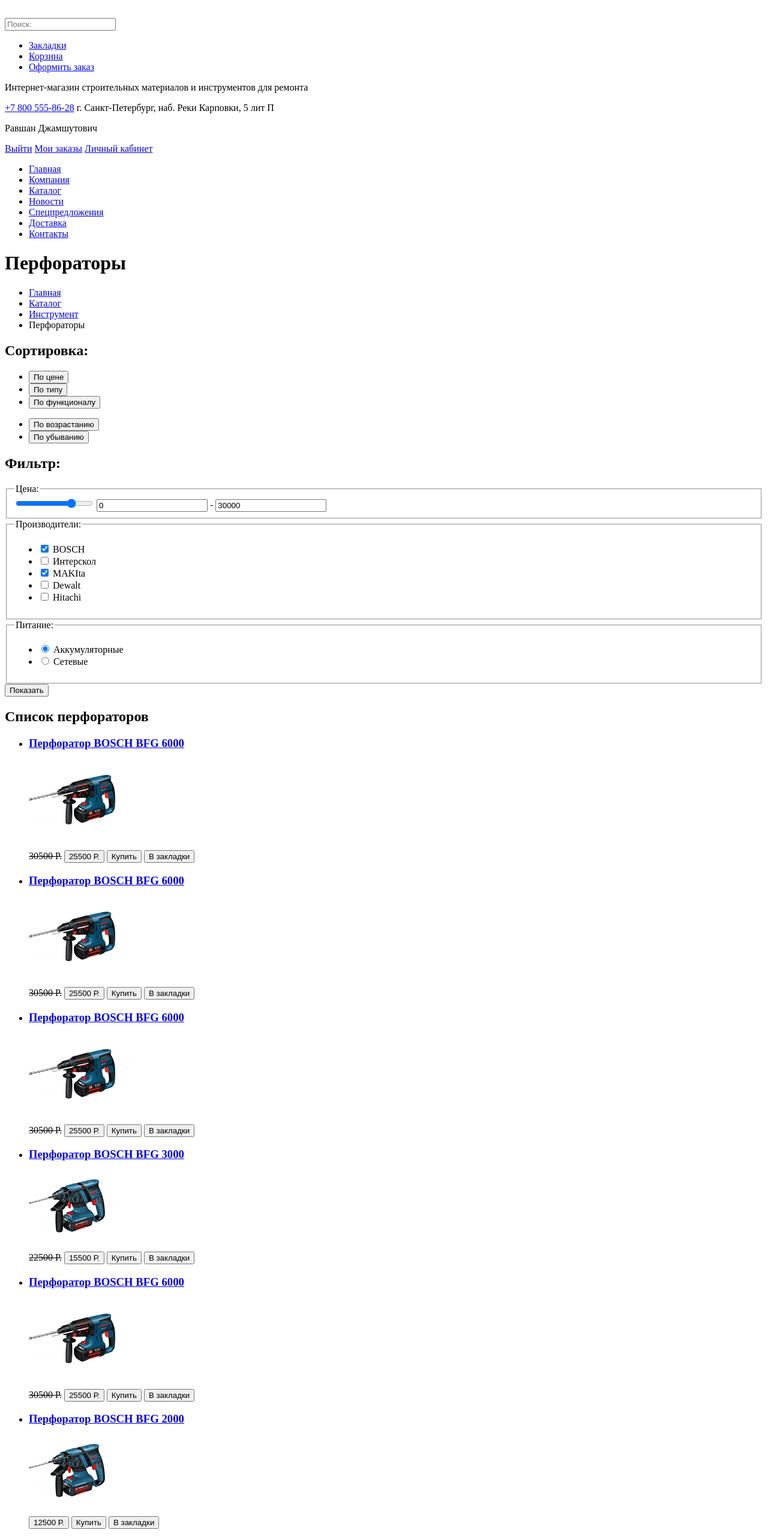
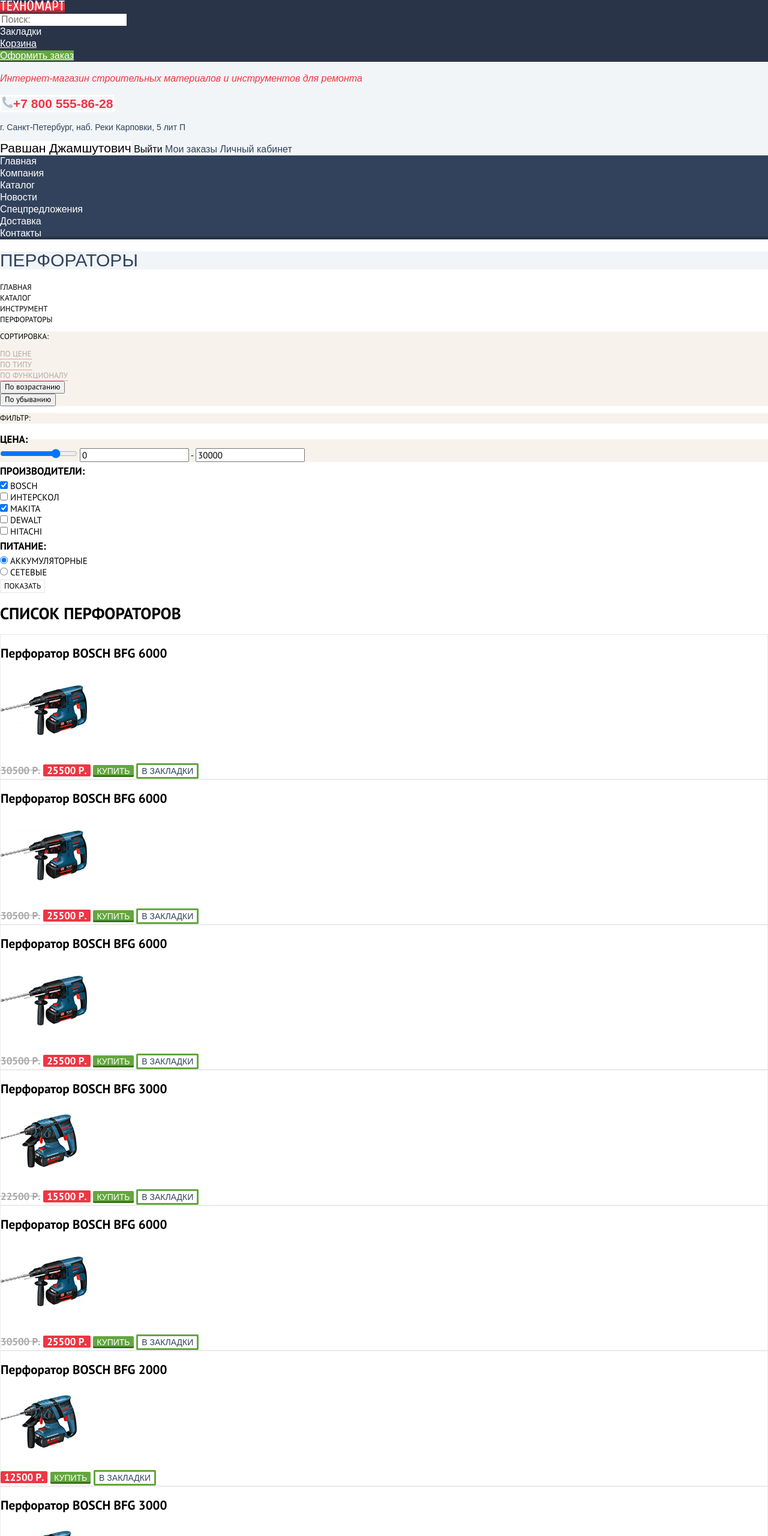
Before and after one commit to Seenkansen/1812575-technomart-31, a plain HTML site: page catalog.html in a window 1280 px wide. Shown: the top 2560 px of the page at 60% size. Drawn offline with Linux system fonts and the light colour scheme; a web font is replaced by a local one.

Commit message:
Стилизация внутренней страницы

```diff
--- a/catalog.html
+++ b/catalog.html
@@ -8,90 +8,101 @@
   <link rel="icon" href="img/favicon/icon.svg" type="image/svg+xml">
   <link rel="apple-touch-icon" href="img/favicon/180.png">
   <link rel="manifest" href="manifest.webmanifest">
+  <link href="https://fonts.googleapis.com/css2?family=Cuprum:ital,wght@0,400;0,700;1,400;1,700&family=PT+Sans:wght@400;700&display=swap" rel="stylesheet">
+  <link href="css/normalize.css" rel="stylesheet">
+  <link href="css/style.css" rel="stylesheet">
 </head>
 
-<body>
-  <header>
-    <nav>
-      <a>
+<body class="page-body inner-page">
+  <header class="main-header">
+    <nav class="main-navigation">
+      <div class="main-navigation-wrapper">
+        <a class="link main-header-logo">
           <img src="img/logo.svg" width="108" height="18" alt="Логотип интернет-магазина Техномарт">
         </a>
-      <form action="#" method="get">
+        <form class="site-search" action="#" method="get">
           <input type="search" placeholder="Поиск:">
         </form>
-      <ul class="user-menu">
+        <ul class="clear-list user-menu">
+          <li class="bookmarks">
+            <a class="link" href="#">
+              <span>Закладки</span>
+            </a>
+          </li>
+          <li class="basket">
+            <a href="#">
+              <span>Корзина</span>
+            </a>
+          </li>
+          <li class="place-an-order">
+            <a href="#">
+              <span>Оформить заказ</span>
+            </a>
+          </li>
+        </ul>
+      </div>
+      <p class="store-description">Интернет-магазин строительных материалов и инструментов для ремонта</p>
+      <div>
+        <a class="link contacts-phone" href="tel:+78005558628">+7 800 555-86-28</a>
+        <p class="header-address">г. Санкт-Петербург, наб. Реки Карповки, 5 лит П</p>
+      </div>
+      <a class="link login-link link-name" href="blank.html">Равшан Джамшутович</a>
+      <a class="link" href="blank.html">Выйти</a>
+      <a class="link personal-account-menu" href="blank.html">Мои заказы</a>
+      <a class="link personal-account-menu" href="blank.html">Личный кабинет</a>
+      <ul class="clear-list site-navigation">
         <li>
-          <a href="#">Закладки</a>
+          <a class="link" href="index.html">Главная</a>
         </li>
         <li>
-          <a href="#">Корзина</a>
+          <a class="link" href="blank.html">Компания</a>
         </li>
         <li>
-          <a href="#">Оформить заказ</a>
-        </li>
-      </ul>
-      <p>Интернет-магазин строительных материалов и инструментов для ремонта</p>
-      <p>
-        <a href="tel:+78005558628">+7 800 555-86-28</a>
-        г. Санкт-Петербург, наб. Реки Карповки, 5 лит П
-      </p>
-      <p>Равшан Джамшутович</p>
-      <a href="blank.html">Выйти</a>
-      <a href="blank.html">Мои заказы</a>
-      <a href="blank.html">Личный кабинет</a>
-      <ul>
-        <li>
-          <a href="index.html">Главная</a>
+          <a class="link" href="catalog.html">Каталог</a>
         </li>
         <li>
-          <a href="blank.html">Компания</a>
+          <a class="link" href="blank.html">Новости</a>
         </li>
         <li>
-          <a href="catalog.html">Каталог</a>
+          <a class="link" href="blank.html">Спецпредложения</a>
         </li>
         <li>
-          <a href="blank.html">Новости</a>
+          <a class="link" href="blank.html">Доставка</a>
         </li>
         <li>
-          <a href="blank.html">Спецпредложения</a>
-        </li>
-        <li>
-          <a href="blank.html">Доставка</a>
-        </li>
-        <li>
-          <a href="blank.html">Контакты</a>
+          <a class="link" href="blank.html">Контакты</a>
         </li>
       </ul>
     </nav>
   </header>
-  <main>
-    <h1>Перфораторы</h1>
-    <ul>
+  <main class="container page-catalog">
+    <h1 class="main-headings">Перфораторы</h1>
+    <ul class="clear-list breadcrumbs">
       <li>
-        <a href="index.html">Главная</a>
+        <a class="link" href="index.html">Главная</a>
       </li>
       <li>
-        <a href="catalog.html">Каталог</a>
+        <a class="link" href="catalog.html">Каталог</a>
       </li>
       <li>
-        <a href="catalog.html">Инструмент</a>
+        <a class="link" href="catalog.html">Инструмент</a>
       </li>
       <li>Перфораторы</li>
     </ul>
-    <section>
+    <section class="sorting">
       <h2>Сортировка:</h2>
-      <ul>
+      <ul class="clear-list">
         <li>
-          <button type="button">По цене</button>
+          <button class="button-sorting" type="button">По цене</button>
         </li>
         <li>
-          <button type="button">По типу</button>
+          <button class="button-sorting" type="button">По типу</button>
         </li>
         <li>
-          <button type="button">По функционалу</button>
+          <button class="button-sorting" type="button">По функционалу</button>
         </li>
       </ul>
-      <ul>
+      <ul class="clear-list">
         <li>
           <button type="button">По возрастанию</button>
         </li>
@@ -100,10 +111,10 @@
         </li>
       </ul>
     </section>
-    <section>
+    <section class="filter">
       <h2>Фильтр:</h2>
       <form method="get" action="https://echo.htmlacademy.ru">
-        <fieldset>
+        <fieldset class="filter-price">
           <legend>Цена:</legend>
           <input id="price-id" type="range" name="price" min="0" max="40000" value="30000">
           <input id="price-from-id" type="text" name="price-from" value="0">
@@ -112,7 +123,7 @@
         </fieldset>
         <fieldset>
           <legend>Производители:</legend>
-          <ul>
+          <ul class="clear-list">
             <li>
               <input type="checkbox" name="BOSCH" id="filter-BOSCH" checked>
               <label for="filter-BOSCH">BOSCH</label>
@@ -137,7 +148,7 @@
         </fieldset>
         <fieldset>
           <legend>Питание:</legend>
-          <ul>
+          <ul class="clear-list">
             <li>
               <input type="radio" name="Battery" id="filter-Battery" checked>
               <label for="filter-Battery">Аккумуляторные</label>
@@ -148,138 +159,138 @@
             </li>
           </ul>
         </fieldset>
-        <button type="submit">Показать</button>
+        <button class="button-show" type="submit">Показать</button>
       </form>
     </section>
     <section>
       <h2>Список перфораторов</h2>
-      <ul>
-        <li>
-          <a href="product.html">
+      <ul class="clear-list product-list">
+        <li class="product-card">
+          <a class="link" href="product.html">
             <h3>Перфоратор BOSCH BFG 6000</h3>
           </a>
           <p>
             <img src="img/hammer_drill_bosch_bfg_6000.jpg" width="144" height="128" alt="Перфоратор BOSCH BFG 6000">
           </p>
           <del>30500 Р.</del>
-          <button type="button">25500 Р.</button>
-          <button type="button">Купить</button>
-          <button type="button">В закладки</button>
+          <button class="product-button price-button" type="button">25500 Р.</button>
+          <button class="product-button buy-button" type="button">Купить</button>
+          <button class="product-button bookmark-button" type="button">В закладки</button>
         </li>
-        <li>
-          <a href="product.html">
+        <li class="product-card">
+          <a class="link" href="product.html">
             <h3>Перфоратор BOSCH BFG 6000</h3>
           </a>
           <p>
             <img src="img/hammer_drill_bosch_bfg_6000.jpg" width="144" height="128" alt="Перфоратор BOSCH BFG 6000">
           </p>
           <del>30500 Р.</del>
-          <button type="button">25500 Р.</button>
-          <button type="button">Купить</button>
-          <button type="button">В закладки</button>
+          <button class="product-button price-button" type="button">25500 Р.</button>
+          <button class="product-button buy-button" type="button">Купить</button>
+          <button class="product-button bookmark-button" type="button">В закладки</button>
         </li>
-        <li>
-          <a href="product.html">
+        <li class="product-card">
+          <a class="link" href="product.html">
             <h3>Перфоратор BOSCH BFG 6000</h3>
           </a>
           <p>
             <img src="img/hammer_drill_bosch_bfg_6000.jpg" width="144" height="128" alt="Перфоратор BOSCH BFG 6000">
           </p>
           <del>30500 Р.</del>
-          <button type="button">25500 Р.</button>
-          <button type="button">Купить</button>
-          <button type="button">В закладки</button>
+          <button class="product-button price-button" type="button">25500 Р.</button>
+          <button class="product-button buy-button" type="button">Купить</button>
+          <button class="product-button bookmark-button" type="button">В закладки</button>
         </li>
-        <li>
-          <a href="product.html">
+        <li class="product-card">
+          <a class="link" href="product.html">
             <h3>Перфоратор BOSCH BFG 3000</h3>
           </a>
           <p>
             <img src="img/hammer_drill_bosch_bfg_3000.jpg" width="127" height="112" alt="Перфоратор BOSCH BFG 3000">
           </p>
           <del>22500 Р.</del>
-          <button type="button">15500 Р.</button>
-          <button type="button">Купить</button>
-          <button type="button">В закладки</button>
+          <button class="product-button price-button" type="button">15500 Р.</button>
+          <button class="product-button buy-button" type="button">Купить</button>
+          <button class="product-button bookmark-button" type="button">В закладки</button>
         </li>
-        <li>
-          <a href="product.html">
+        <li class="product-card">
+          <a class="link" href="product.html">
             <h3>Перфоратор BOSCH BFG 6000</h3>
           </a>
           <p>
             <img src="img/hammer_drill_bosch_bfg_6000.jpg" width="144" height="128" alt="Перфоратор BOSCH BFG 6000">
           </p>
           <del>30500 Р.</del>
-          <button type="button">25500 Р.</button>
-          <button type="button">Купить</button>
-          <button type="button">В закладки</button>
+          <button class="product-button price-button" type="button">25500 Р.</button>
+          <button class="product-button buy-button" type="button">Купить</button>
+          <button class="product-button bookmark-button" type="button">В закладки</button>
         </li>
-        <li>
-          <a href="product.html">
+        <li class="product-card">
+          <a class="link" href="product.html">
             <h3>Перфоратор BOSCH BFG 2000</h3>
           </a>
           <p>
             <img src="img/hammer_drill_bosch_bfg_2000.jpg" width="127" height="112" alt="Перфоратор BOSCH BFG 2000">
           </p>
-          <button type="button">12500 Р.</button>
-          <button type="button">Купить</button>
-          <button type="button">В закладки</button>
+          <button class="product-button price-button" type="button">12500 Р.</button>
+          <button class="product-button buy-button" type="button">Купить</button>
+          <button class="product-button bookmark-button" type="button">В закладки</button>
         </li>
-        <li>
-          <a href="product.html">
+        <li class="product-card">
+          <a class="link" href="product.html">
             <h3>Перфоратор BOSCH BFG 3000</h3>
           </a>
           <p>
             <img src="img/hammer_drill_bosch_bfg_3000.jpg" width="127" height="112" alt="Перфоратор BOSCH BFG 3000">
           </p>
           <del>22500 Р.</del>
-          <button type="button">15500 Р.</button>
-          <button type="button">Купить</button>
-          <button type="button">В закладки</button>
+          <button class="product-button price-button" type="button">15500 Р.</button>
+          <button class="product-button buy-button" type="button">Купить</button>
+          <button class="product-button bookmark-button" type="button">В закладки</button>
         </li>
-        <li>
-          <a href="product.html">
+        <li class="product-card">
+          <a class="link" href="product.html">
             <h3>Перфоратор BOSCH BFG 6000</h3>
           </a>
           <p>
             <img src="img/hammer_drill_bosch_bfg_6000.jpg" width="144" height="128" alt="Перфоратор BOSCH BFG 6000">
           </p>
           <del>30500 Р.</del>
-          <button type="button">25500 Р.</button>
-          <button type="button">Купить</button>
-          <button type="button">В закладки</button>
+          <button class="product-button price-button" type="button">25500 Р.</button>
+          <button class="product-button buy-button" type="button">Купить</button>
+          <button class="product-button bookmark-button" type="button">В закладки</button>
         </li>
-        <li>
-          <a href="product.html">
+        <li class="product-card">
+          <a class="link" href="product.html">
             <h3>Перфоратор BOSCH BFG 2000</h3>
           </a>
           <p>
             <img src="img/hammer_drill_bosch_bfg_2000.jpg" width="127" height="112" alt="Перфоратор BOSCH BFG 2000">
           </p>
-          <button type="button">12500 Р.</button>
-          <button type="button">Купить</button>
-          <button type="button">В закладки</button>
+          <button class="product-button price-button" type="button">12500 Р.</button>
+          <button class="product-button buy-button" type="button">Купить</button>
+          <button class="product-button bookmark-button" type="button">В закладки</button>
         </li>
       </ul>
     </section>
-    <section>
-      <ul>
+    <section class="pagination-list">
+      <ul class="clear-list">
         <li>
-          <a>1</a>
+          <a class="link">1</a>
         </li>
         <li>
-          <a href="#">2</a>
+          <a class="link" href="#">2</a>
         </li>
         <li>
-          <a href="#">3</a>
+          <a class="link" href="#">3</a>
         </li>
         <li>
-          <a href="#">Следующая</a>
+          <a class="link" href="#">Следующая</a>
         </li>
       </ul>
     </section>
-    <section>
-      <h2>Пара слов о перфораторах</h2>
+    <section class="catalog-description">
+      <h2 class="main-headings main-headings-black">Пара слов о перфораторах</h2>
       <p>Перфоратор — универсальный строительный инструмент. Предназначен для сверления и долбления отверстий в кирпиче,
         бетоне и камне.
         Существуют электромеханические и пневматические перфораторы. Современные модели могут выполнять функции дрели,
@@ -288,86 +299,74 @@
         дрель.</p>
     </section>
   </main>
-  <footer>
-    <nav>
-      <a>
+  <footer class="main-footer">
+    <nav class="footer-navigation">
+      <a class="link main-footer-logo">
         <img src="img/logo.svg" width="138" height="23" alt="Логотип интернет-магазина Техномарт">
       </a>
-      <p>г. Санкт-Петербург, наб. Реки Карповки, 5 лит П
-        <a href="tel:+78005558628">+7 800 555-86-28</a>
+      <p class="footer-address">г. Санкт-Петербург, наб. Реки Карповки, 5 лит П
+        <a class="link footer-phone" href="tel:+78005558628">+7 800 555-86-28</a>
       </p>
-      <ul>
+      <ul class="clear-list footer-navigation-list">
         <li>
-          <a href="blank.html">Компания</a>
+          <a class="link" href="blank.html">Компания</a>
         </li>
         <li>
-          <a href="blank.html">Новости</a>
+          <a class="link" href="blank.html">Новости</a>
         </li>
         <li>
-          <a href="catalog.html">Каталог</a>
+          <a class="link" href="catalog.html">Каталог</a>
         </li>
         <li>
-          <a href="blank.html">Доставка</a>
+          <a class="link" href="blank.html">Доставка</a>
         </li>
         <li>
-          <a href="blank.html">Контакты</a>
+          <a class="link" href="blank.html">Контакты</a>
         </li>
       </ul>
-      <ul>
+      <ul class="clear-list footer-services-list">
         <li>
-          <a href="catalog.html">Материалы</a>
+          <a class="link" href="catalog.html">Материалы</a>
         </li>
         <li>
-          <a href="catalog.html">Техника</a>
+          <a class="link" href="catalog.html">Техника</a>
         </li>
         <li>
-          <a href="catalog.html">Инструмент</a>
+          <a class="link" href="catalog.html">Инструмент</a>
         </li>
         <li>
-          <a href="catalog.html">Спецпредложения</a>
+          <a class="link" href="catalog.html">Спецпредложения</a>
         </li>
       </ul>
     </nav>
-    <section>
+    <section class="footer-social">
       <h2>Обратная связь</h2>
       <p>© 2010–2021 Компания «Техномарт» Все права защищены</p>
-      <ul>
+      <ul class="clear-list footer-social-icon">
         <li>
-          <a href="#">Вконтакте</a>
+          <a class="link social-button" href="#">Вконтакте</a>
         </li>
         <li>
-          <a href="#">Фейсбук</a>
+          <a class="link social-button" href="#">Фейсбук</a>
         </li>
         <li>
-          <a href="#">Инстаграм</a>
+          <a class="link social-button" href="#">Инстаграм</a>
         </li>
       </ul>
+      <ul class="clear-list link-htmlacademy">
+        <li>
           <p>Обратная связь:
-        <a href="mailto:mail@htmlacademy.ru">mail@htmlacademy.ru</a>
+            <a class="link" href="mailto:mail@htmlacademy.ru">mail@htmlacademy.ru</a>
           </p>
+        </li>
+        <li>
           <p>Разработано -
-        <a href="https://htmlacademy.ru/intensive/htmlcss">htmlacademy.ru</a>
+            <a class="link" href="https://htmlacademy.ru/intensive/htmlcss">htmlacademy.ru</a>
           </p>
+        </li>
+      </ul>
     </section>
   </footer>
-
-  <section>
-    <h2>Напишите нам</h2>
-    <form action="https://echo.htmlacademy.ru" method="post">
-      <p>
-        <label for="user-field-id">Ваше имя:</label>
-        <input id="user-field-id" type="text" name="username" placeholder="Имя Фамилия">
-        <label for="login-login">Ваш e-mail:</label>
-        <input id="login-login" type="email" name="login" placeholder="email@example.com">
-      </p>
-      <p>
-        <label for="textarea-id">Текст письма:</label>
-        <textarea id="textarea-id" rows="8" cols="45" name="text" placeholder="В свободной форме"></textarea>
-      </p>
-      <button type="submit">Отправить</button>
-    </form>
-    <button type="button">Закрыть</button>
-  </section>
 
 </body>
 
--- a/css/style.css
+++ b/css/style.css
@@ -25,12 +25,15 @@
   --special-ylellow: #FFD180;
   --special-greyblue: #405069;
   --special-greenlight: #518534;
+  --special-grey: #F7F3EC;
+  --special-silverlight: #E5E5E5;
   --special-black24: rgba(0, 0, 0, 0.24);
   --special-white50: rgba(255, 255, 255, 0.5);
   --special-white30: rgba(255, 255, 255, 0.3);
   --special-greylight30: rgba(197, 197, 197, 0.3);
   --special-grey30: rgba(169, 169, 169, 0.3);
   --special-black15: rgba(0, 0, 0, 0.15);
+  --special-black30: rgba(0, 0, 0, 0.3);
 }
 
 .page-body {
@@ -143,14 +146,26 @@ img {
   background-color: var(--white);
 }
 
+.personal-account-menu {
+  color: var(--basic-blue);
+  font-size: 16px;
+  line-height: 18px;
+}
+
 .login-link:hover,
-.registration-link:hover {
+.registration-link:hover,
+.personal-account-menu:hover {
   color: var(--basic-red);
 }
 
+.link-name:hover {
+  color: var(--black);
+}
+
 .login-link:focus,
-.registration-link:focus {
-  color: var(--special-grey);
+.registration-link:focus,
+.personal-account-menu:focus {
+  color: var(--special-silver);
 }
 
 .site-navigation {
@@ -258,10 +273,6 @@ img {
   line-height: 30px;
   font-weight: 400;
   text-transform: uppercase;
-}
-
-.popular-wrapper h2,
-.services-description {
   color: var(--basic-blue);
 }
 
@@ -288,6 +299,7 @@ img {
 .product-list h3 {
   font-weight: 700;
   line-height: 20px;
+  text-transform: none;
 }
 
 .product-list del {
@@ -345,6 +357,10 @@ img {
   background-color: var(--basic-greylight);
 }
 
+.main-headings-black {
+  color: var(--black);
+}
+
 .services p,
 .about-the-company p,
 .contacts-address p {
@@ -374,6 +390,103 @@ img {
   border: none;
 }
 
+.page-catalog {
+  font-family: "PT Sans", Arial, sans-serif;
+  text-transform: uppercase;
+}
+
+.page-catalog h1,
+.catalog-description h2 {
+  background-color: var(--basic-greylight);
+  font-family: "Cuprum", Arial, sans-serif;
+}
+
+.breadcrumbs {
+  font-size: 13px;
+  line-height: 18px;
+}
+
+.sorting,
+.filter h2,
+.sorting h2,
+.filter-price {
+  background-color: var(--special-grey);
+  font-weight: 400;
+  font-size: 13px;
+  line-height: 18px;
+}
+
+.button-sorting {
+  text-transform: uppercase;
+  border: none;
+  background: none;
+  color: var(--special-black30);
+  border-bottom: 1px dotted var(--basic-red);
+  margin: 0;
+  padding: 0;
+}
+
+.button-sorting:hover {
+  border-bottom: 1px solid var(--basic-red);
+  color: var(--black);
+}
+
+.button-sorting:active {
+  color: var(--basic-red);
+  border: none;
+}
+
+.filter fieldset {
+  margin: 0;
+  padding: 0;
+  font-size: 15px;
+  line-height: 19px;
+  border: none;
+}
+
+.filter legend {
+  background: none;
+  font-weight: 700;
+  font-size: 17px;
+  line-height: 30px;
+}
+
+.button-show {
+  font-size: 13px;
+  line-height: 18px;
+  border: 1px solid var(--special-silverlight);
+  background-color: var(--white);
+  text-transform: uppercase;
+}
+
+.pagination-list {
+  font-size: 13px;
+  line-height: 18px;
+}
+
+.pagination-list a {
+  border: 1px solid var(--special-silverlight);
+  border-radius: 2px;
+}
+
+.pagination-list a:hover {
+  border: 1px solid var(--special-silver);
+}
+
+.pagination-list a:focus {
+  border: 1px solid var(--basic-red);
+}
+
+.pagination-list a:active {
+  background-color: var(--basic-red);
+}
+
+.catalog-description {
+  background-color: var(--basic-greylight);
+  font-size: 13px;
+  text-transform: none;
+}
+
 .main-footer {
   background-color: var(--basic-blue);
 }
@@ -383,7 +496,8 @@ img {
   box-shadow: inset 0 -5px 0 var(--special-black24);
 }
 
-.footer-navigation p {
+.footer-address,
+.footer-phone {
   color: var(--special-greylightly);
 }
 
@@ -423,6 +537,6 @@ img {
 .modal-username,
 .modal-email,
 .modal-textarea {
-  border: 2px solid var(--special-grey);
+  border: 2px solid var(--special-silver);
   border-radius: 2px;
 }
```
Also changed, not shown: blank.html (+73 -74 lines), index.html (+9 -7 lines). Lines whose indentation alone changed are shown as unchanged.
